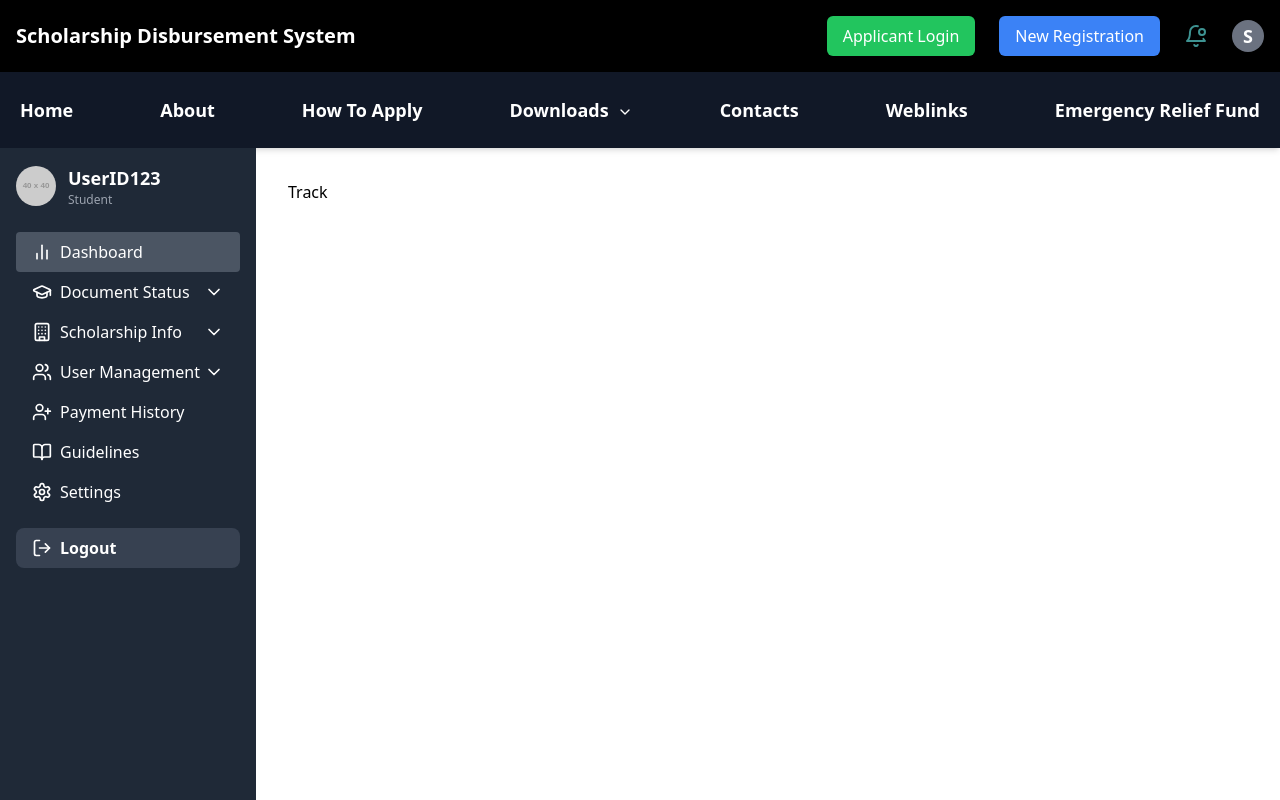
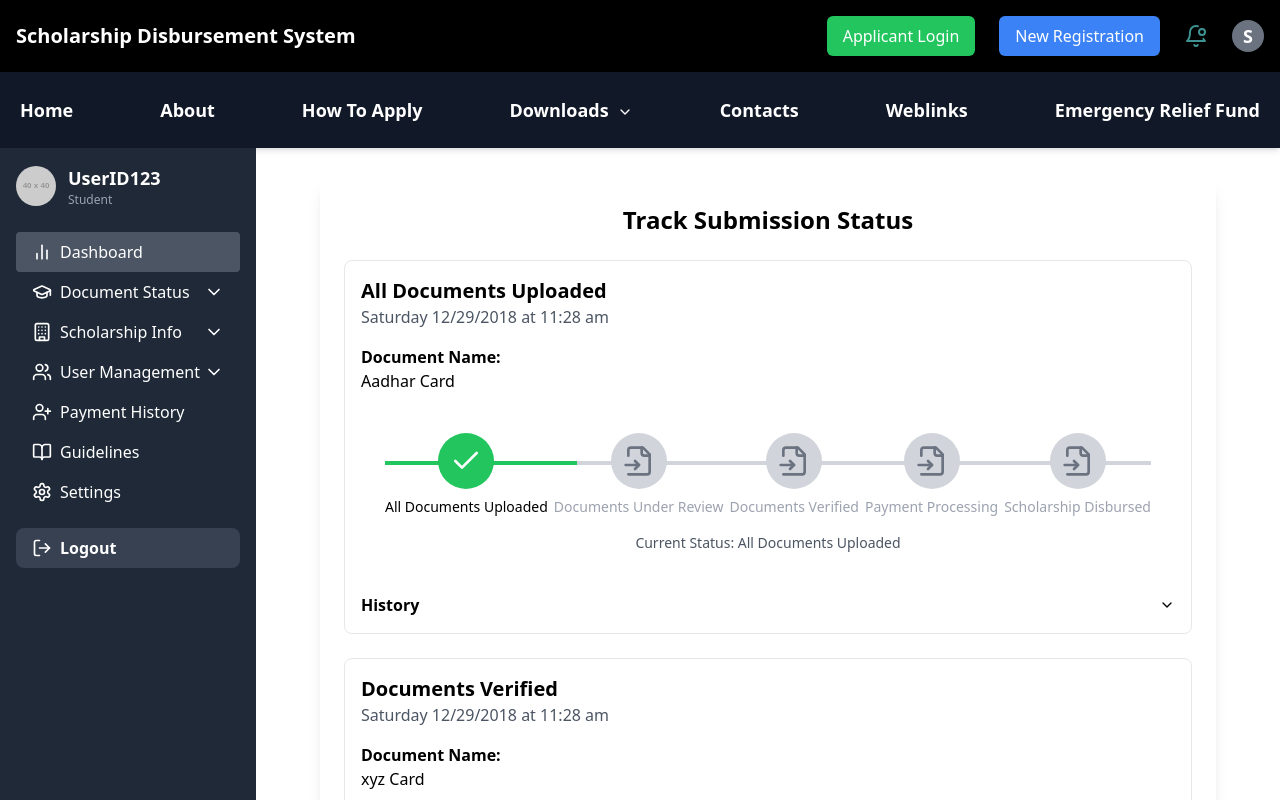
Before and after one commit to sandeep-nitharwal-3905/Scholarship-Disbursement-System, a React (Vite) app: page /track in a window 1280 px wide. Built offline with nearby package versions, Linux system fonts and the light colour scheme.

Commit message:
added-track-page

```diff
--- a/src/components/Layout.jsx
+++ b/src/components/Layout.jsx
@@ -1,4 +1,3 @@
-// Layout.jsx
 import React from "react";
 import TopBar from "./TopBar";
 import NewTopBar from "./NewTopBar";
@@ -11,9 +10,7 @@ const Layout = ({ children }) => {
       <NewTopBar />
       <div className="flex flex-1 overflow-hidden">
         <Sidebar />
-        <div className="flex-1 p-8 overflow-auto">
-          {children}
-        </div>
+        <div className="flex-1 p-8 overflow-auto">{children}</div>
       </div>
     </div>
   );
--- a/src/components/Track.jsx
+++ b/src/components/Track.jsx
@@ -1,7 +1,132 @@
-import React from "react";
+import React, { useState } from "react";
+import { ChevronDown, ChevronUp } from "lucide-react";
+import TrackStat from "./TrackStat";
 
-function Track() {
-  return <div>Track</div>;
-}
+const ShipmentTracker = () => {
+  const [isHistoryExpanded, setIsHistoryExpanded] = useState(false);
 
-export default Track;
+  const orderStatuses = [
+    { id: "1", label: "All Documents Uploaded" },
+    { id: "2", label: "Documents Under Review" },
+    { id: "3", label: "Documents Verified" },
+    { id: "4", label: "Payment Processing" },
+    { id: "5", label: "Scholarship Disbursed" },
+  ];
+
+  const shipments = [
+    {
+      id: "1",
+      status: "1",
+      date: "Saturday 12/29/2018 at 11:28 am",
+      docstype: "Aadhar Card",
+      history: [
+        {
+          date: "Saturday, 12/29/2018",
+          time: "11:28 am",
+          status: "Delivered",
+        },
+        {
+          date: "Saturday, 12/29/2018",
+          time: "4:35 am",
+          status: "idk1",
+        },
+      ],
+    },
+    {
+      id: "1",
+      status: "3",
+      date: "Saturday 12/29/2018 at 11:28 am",
+      docstype: "xyz Card",
+      history: [
+        {
+          date: "Saturday, 12/29/2018",
+          time: "11:28 am",
+          status: "Delivered",
+        },
+        {
+          date: "Saturday, 12/29/2018",
+          time: "4:35 am",
+          status: "idk1",
+        },
+      ],
+    },
+    {
+      id: "1",
+      status: "5",
+      date: "Saturday 12/29/2018 at 11:28 am",
+      docstype: "Card 69",
+      history: [
+        {
+          date: "Saturday, 12/29/2018",
+          time: "11:28 am",
+          status: "Delivered",
+        },
+        {
+          date: "Saturday, 12/29/2018",
+          time: "4:35 am",
+          status: "idk1",
+        },
+      ],
+    },
+  ];
+
+  const toggleHistory = () => {
+    setIsHistoryExpanded(!isHistoryExpanded);
+  };
+
+  return (
+    <div className="p-6 max-w-4xl mx-auto bg-white rounded-lg shadow-lg">
+      <h1 className="text-2xl font-bold mb-6 text-center">
+        Track Submission Status
+      </h1>
+      {shipments.map((shipment) => {
+        const statusLabel = orderStatuses.find(
+          (status) => status.id === shipment.status
+        )?.label;
+
+        return (
+          <div key={shipment.id} className="mb-6 border rounded-lg p-4">
+            <div>
+              <h2 className="text-xl font-semibold">{statusLabel}</h2>
+              <p className="text-gray-600">{shipment.date}</p>
+            </div>
+            <div className="mt-4 flex justify-between mb-4">
+              <div>
+                <p className="font-semibold">Document Name:</p>
+                <p>{shipment.docstype}</p>
+              </div>
+            </div>
+            <TrackStat status={shipment.status} />
+            <div className="mt-4">
+              <div
+                className="flex justify-between items-center cursor-pointer"
+                onClick={toggleHistory}
+              >
+                <h3 className="font-semibold">History</h3>
+                {isHistoryExpanded ? (
+                  <ChevronUp className="w-4 h-4" />
+                ) : (
+                  <ChevronDown className="w-4 h-4" />
+                )}
+              </div>
+              {isHistoryExpanded && (
+                <div className="mt-2">
+                  {shipment.history.map((event, index) => (
+                    <div key={index} className="mb-2">
+                      <p className="font-semibold">{event.date}</p>
+                      <p>
+                        {event.time} - {event.location}
+                      </p>
+                    </div>
+                  ))}
+                </div>
+              )}
+            </div>
+          </div>
+        );
+      })}
+    </div>
+  );
+};
+
+export default ShipmentTracker;
--- a/src/components/TrackStat.jsx
+++ b/src/components/TrackStat.jsx
@@ -22,9 +22,9 @@ const TrackStat = ({ status = "" }) => {
 
   return (
     <div className="p-6 max-w-4xl mx-auto bg-white  rounded-lg">
-      <h1 className="text-2xl font-bold mb-6 text-center">
+      {/* <h1 className="text-2xl font-bold mb-6 text-center">
         Document Status Tracker
-      </h1>
+      </h1> */}
 
       <div className="flex items-center justify-between relative">
         {orderStatuses.map((orderStatus, index) => {
--- a/src/pages/Login.jsx
+++ b/src/pages/Login.jsx
@@ -2,7 +2,7 @@ import React, { useState, useEffect } from "react";
 import "./Login.css";
 
 const App = () => {
-  const [role, setRole] = useState(""); // admin or student
+  const [role, setRole] = useState("");
   const [isPageLoaded, setIsPageLoaded] = useState(false);
 
   useEffect(() => {
```
